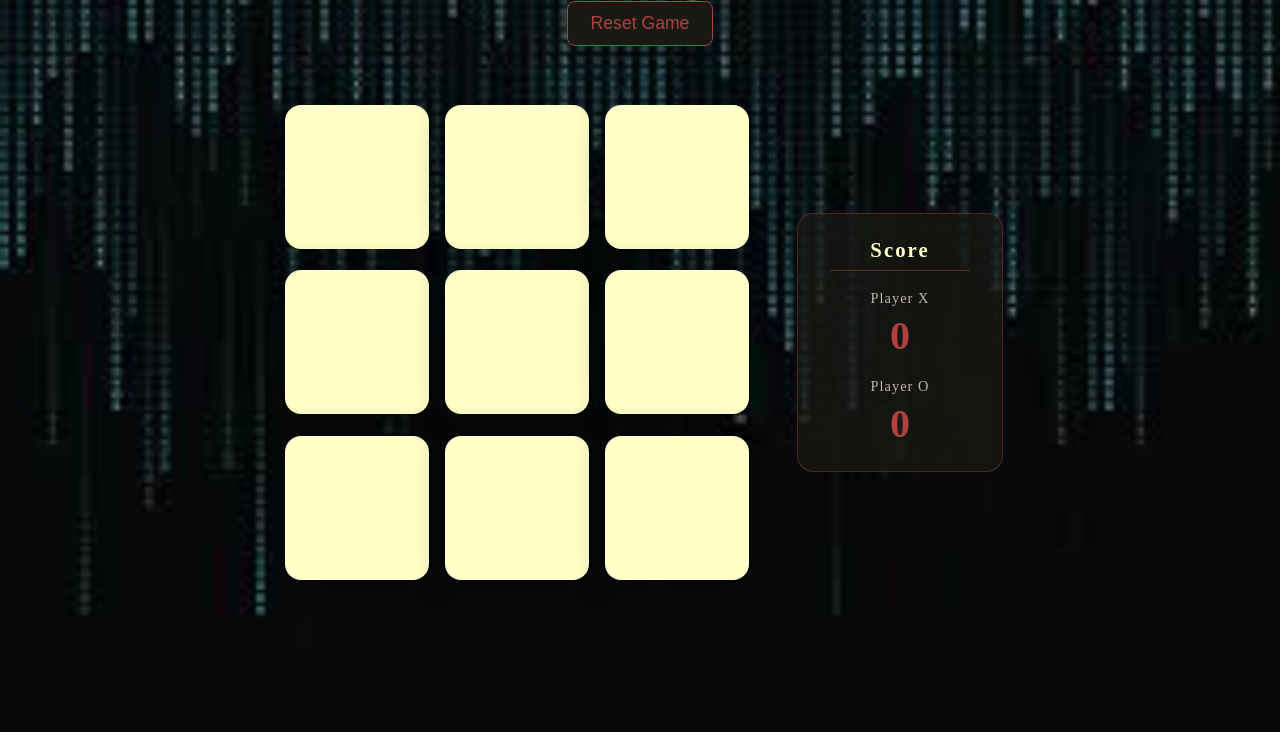
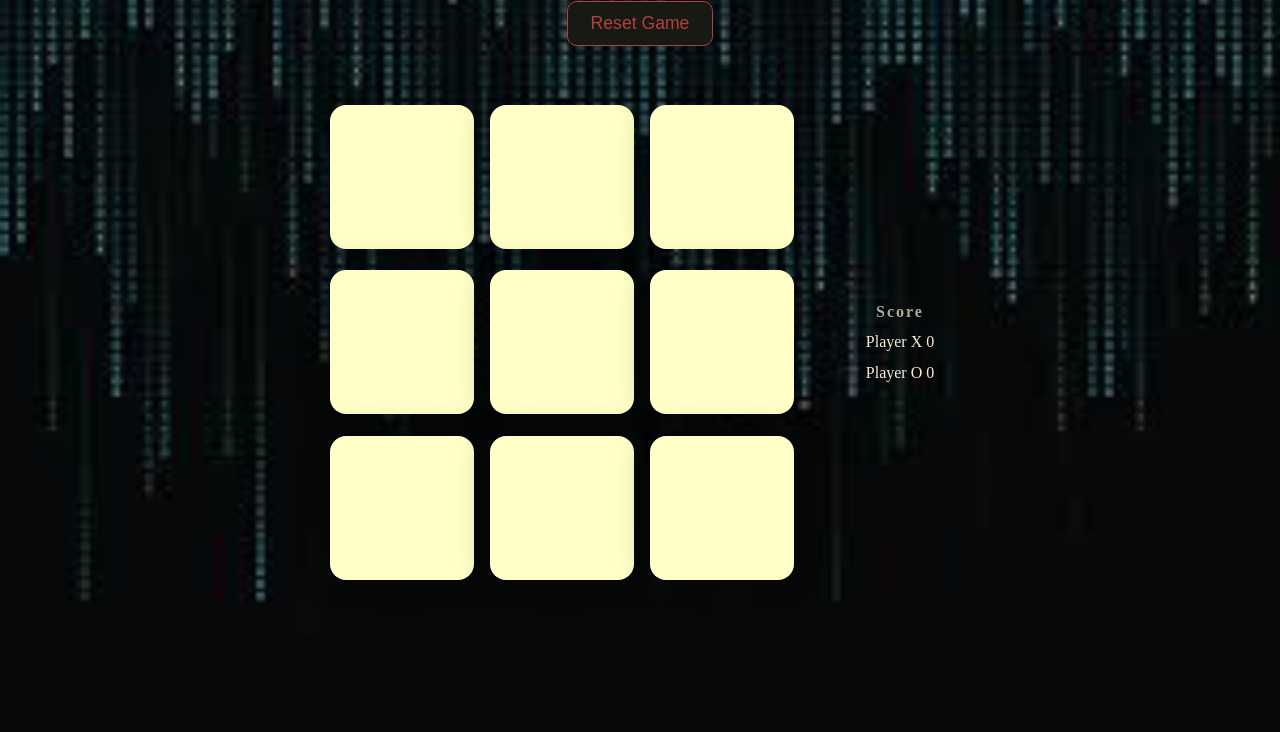
Before and after one commit to razamughal333/Tic-Tac-Toe, a plain HTML site: page index.html in a window 1280 px wide. Shown: the part 68-800 px from the top of the page. Drawn offline with Linux system fonts and the light colour scheme.

Commit message:
Styling Compromised

```diff
--- a/style.css
+++ b/style.css
@@ -1,33 +1,33 @@
+/* RESET */
 * {
   margin: 0;
   padding: 0;
   color: antiquewhite;
 }
 
+/* BODY */
 body {
-  background-image: url("backgroundimg.jpg");
-  background-size: cover;
-  background-repeat: no-repeat;
-  background-color: #07080a;
+  background: url("backgroundimg.jpg") center/cover no-repeat #07080a;
   text-align: center;
 }
 
-/* MAIN LAYOUT */
+/* MAIN */
 main {
   display: flex;
   flex-direction: column;
   align-items: center;
 }
+h1 {
+  margin-top: 1rem;
+}
 
-/* Wraps the game grid & score side by side */
+/* GAME AREA */
 .game-area {
   display: flex;
   justify-content: center;
   align-items: center;
   gap: 2.5rem;
 }
-
-/* CONTAINER | GAME | BOX */
 .container {
   height: 70vh;
   display: flex;
@@ -45,6 +45,7 @@ main {
   gap: 1rem;
 }
 
+/* BOX */
 .box {
   height: 30%;
   width: 30%;
@@ -57,56 +58,34 @@ main {
   cursor: pointer;
   transition: transform 0.1s ease;
 }
-
 .box:hover:not(:disabled) {
   transform: scale(1.05);
   border: 3px dotted black;
 }
 
-/* SCORE PANEL */
+/* SCORE */
 .score {
   display: flex;
   flex-direction: column;
-  align-items: center;
-  gap: 1.2rem;
-  background-color: rgba(25, 25, 19, 0.75);
-  border: 1px solid rgba(176, 65, 62, 0.4);
-  border-radius: 1rem;
-  padding: 1.5rem 2rem;
-  min-width: 140px;
+  gap: 0.8rem;
+  padding: 1rem 1.5rem;
+}
+.score h2 {
+  font-size: 1rem;
+  letter-spacing: 2px;
+  opacity: 0.7;
+}
+.score p {
+  font-size: 1rem;
+}
+.score p span {
+  font-size: 1.4rem;
+  font-weight: bold;
+  color: #b0413e;
+  margin-left: 0.4rem;
 }
 
-.score h2 {
-  font-size: 1.3rem;
-  letter-spacing: 2px;
-  color: #ffffc7;
-  border-bottom: 1px solid rgba(176, 65, 62, 0.5);
-  padding-bottom: 0.5rem;
-  width: 100%;
-  text-align: center;
-}
-
-.score-item {
-  display: flex;
-  flex-direction: column;
-  align-items: center;
-  gap: 0.3rem;
-}
-
-.score-label {
-  font-size: 0.9rem;
-  color: antiquewhite;
-  opacity: 0.75;
-  letter-spacing: 1px;
-}
-
-.score-value {
-  font-size: 2.5rem;
-  font-weight: bold;
-  color: #b0413e;
-}
-
-/* MESSAGE CONTAINER */
+/* MESSAGE */
 .msg-container {
   height: 100vh;
   width: 100vw;
@@ -121,54 +100,31 @@ main {
   background-color: rgba(7, 8, 10, 0.8);
   z-index: 10;
 }
-
 .hide {
   display: none;
 }
-
 .msg {
   color: #ffffc7;
   font-size: 5vmin;
 }
 
-.new-game {
+/* BUTTONS */
+.new-game,
+.reset-btn {
   padding: 0.7rem 1.4rem;
   font-size: 1.1rem;
   background-color: #191913;
   color: #b0413e;
-  border-radius: 0.7rem;
   border: 1px solid #b0413e;
+  border-radius: 0.6rem;
   cursor: pointer;
   transition: background-color 0.2s;
 }
-
-.new-game:hover {
-  background-color: #b0413e;
-  color: #ffffc7;
+.reset-btn {
+  margin: 1rem;
 }
-
-h1 {
-  margin-top: 1rem;
-}
-
-.reset-btn {
-  color: #b0413e;
-  padding: 0.7rem 1.4rem;
-  font-size: 1.1rem;
-  background-color: #191913;
-  margin: 1rem;
-  border: 1px solid #b0413e;
-  border-radius: 0.5rem;
-  cursor: pointer;
-  transition: background-color 0.2s;
-}
-
+.new-game:hover,
 .reset-btn:hover {
   background-color: #b0413e;
   color: #ffffc7;
 }
-
-html {
-  scroll-behavior: smooth;
-  transition: all 1s ease-in-out;
-}
```
